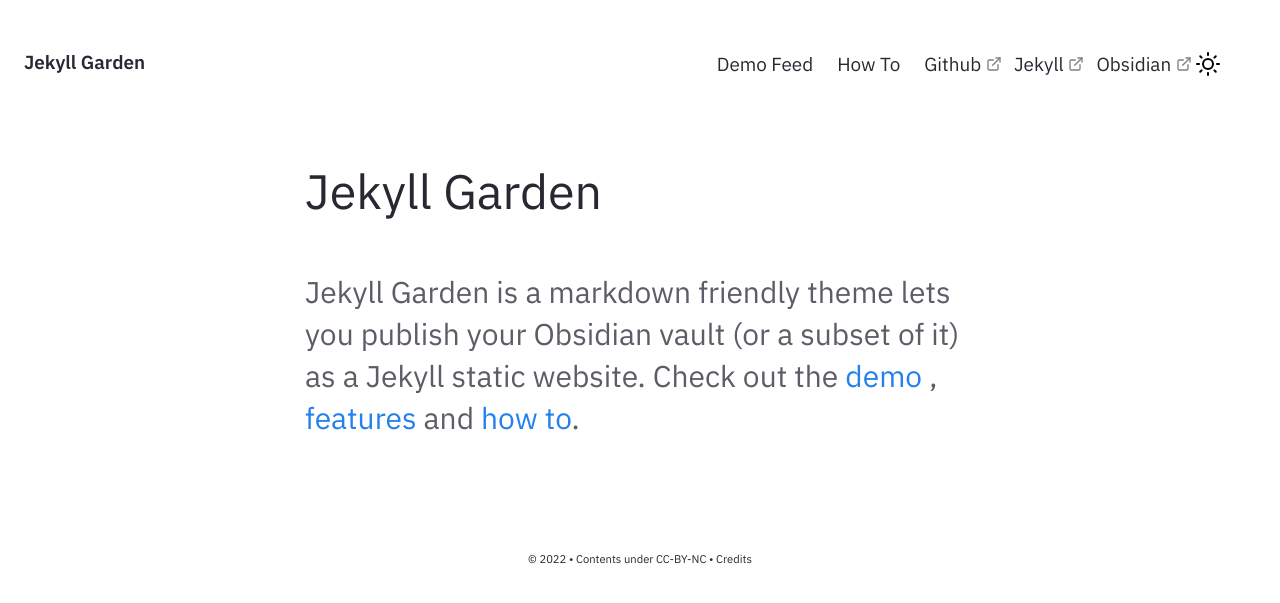
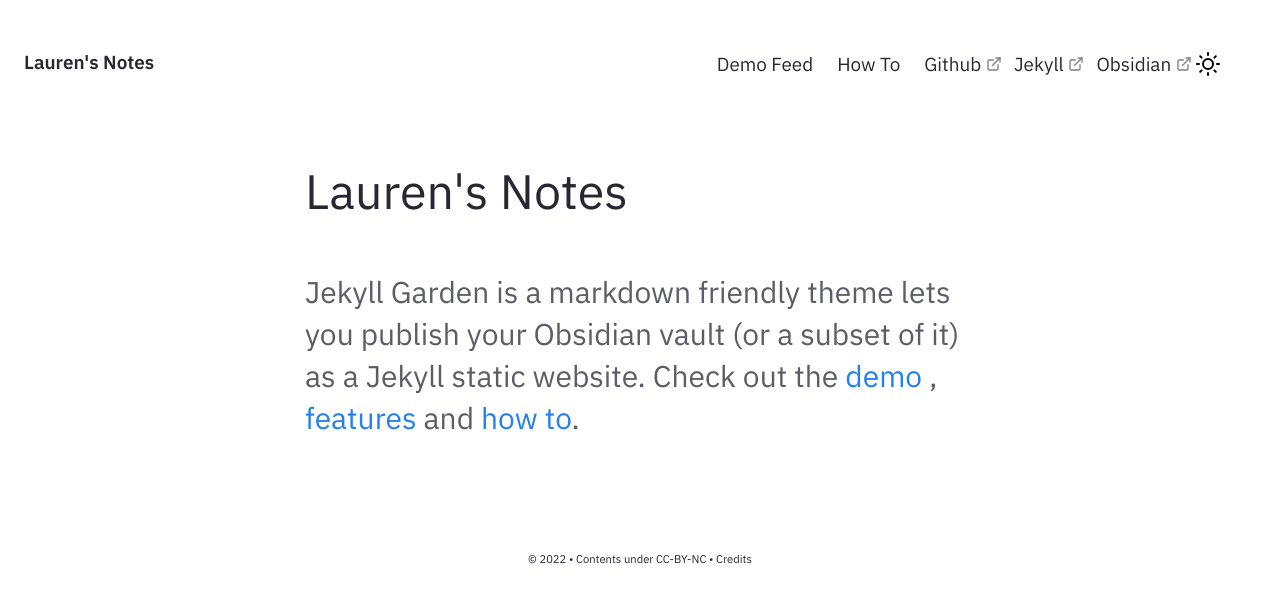
Before and after one commit to laurayco/laurayco.github.io, a Jekyll site: the page built from pages/index.md, in a window 1280 px wide. Shown: the top 603 px of the page. Built offline with Jekyll 4.4.1, drawn with Linux system fonts in a browser that asks for light colours.

Commit message:
adjusted config

```diff
--- a/_config.yml
+++ b/_config.yml
@@ -19,7 +19,7 @@
 # in the templates via {{ site.myvariable }}.
 
 # URL is the base hostname with protocol for your site, eg http://example.com
-url: "" # the base hostname & protocol for your site, e.g. http://example.com
+url: "laurayco.github.io" # the base hostname & protocol for your site, e.g. http://example.com
 
 # If you want to install this jekyll in a subpath (eg /digitalgarden) set it here.
 # Else keep it Empty (DON'T PUT /; Keep it empty)
@@ -27,8 +27,8 @@ baseurl: ""
 
 # Website Header, Description, Footer year and text.
 # If you are deleting this, make sure you remove it from HTML files too
-heading: Jekyll Garden # Change this
-content: Obsidian ready Jekyll Theme
+heading: Lauren's Notes
+content: Non-specific collection of notes and thoughts for your reading pleasure.
 copyright:
   year: © 2022
   msg: Contents under CC-BY-NC
```
